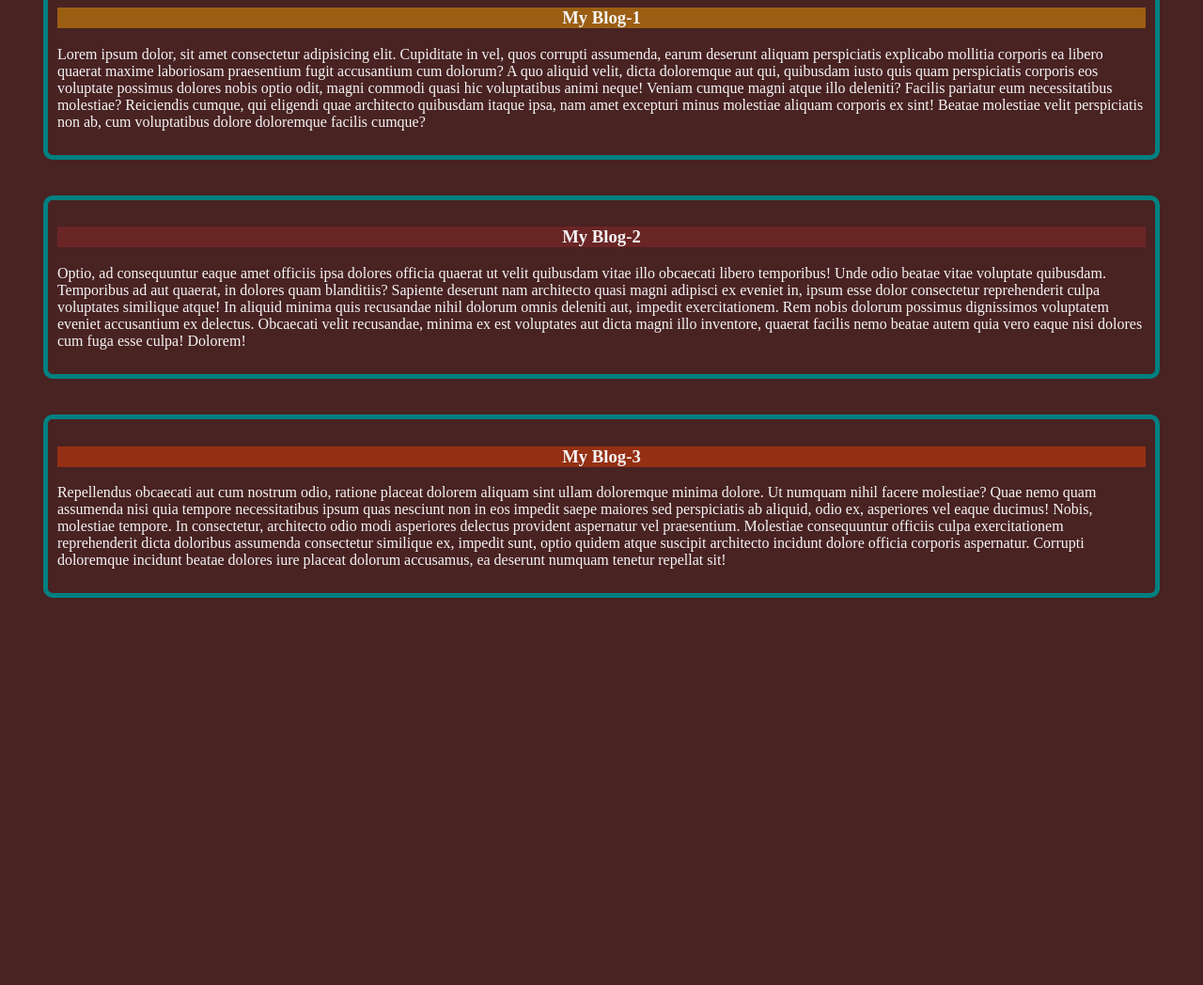
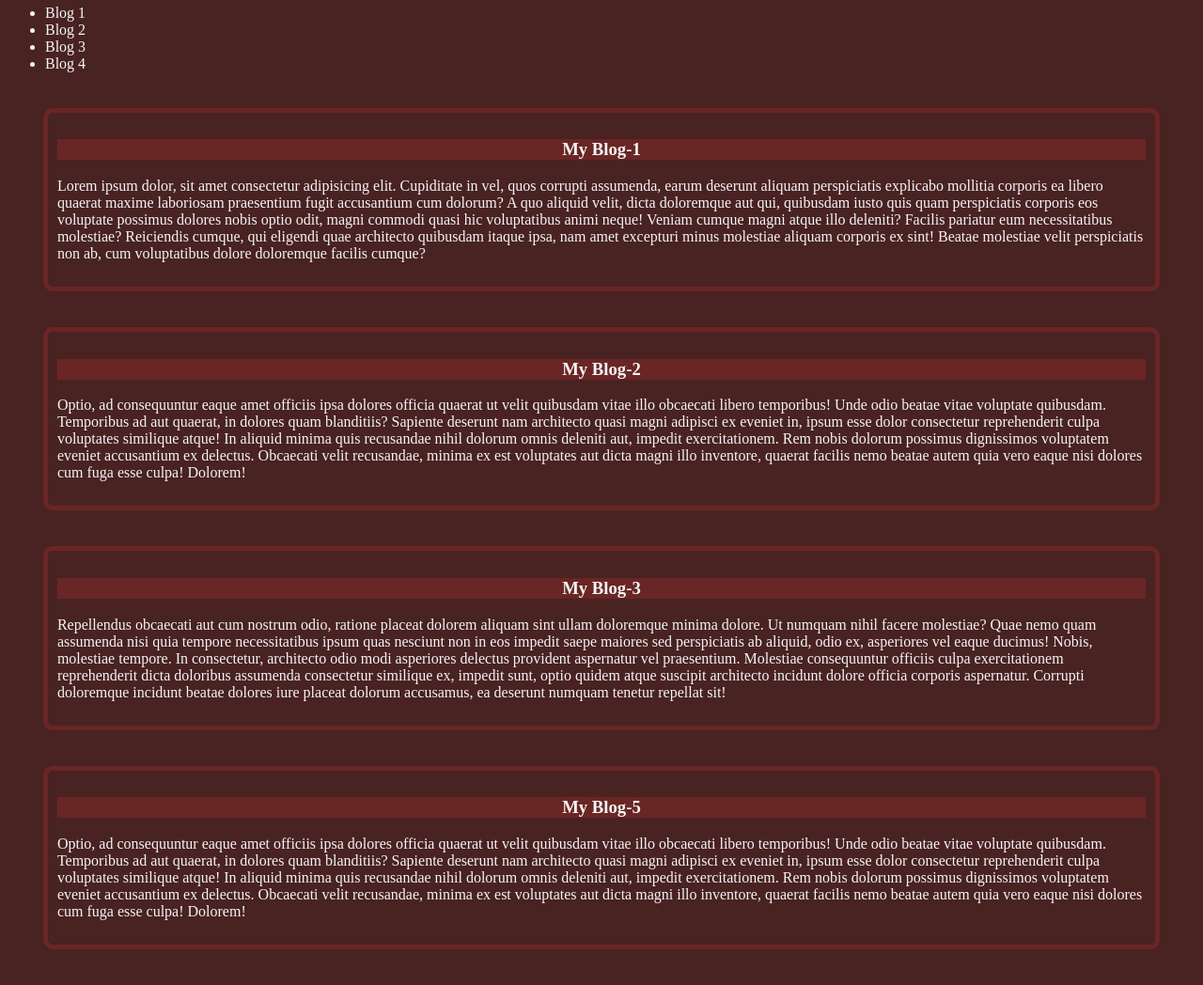
Before and after one commit to TakiKauser/dom-js, a plain HTML site: page index.html in a window 1280 px wide. Shown: the part 122-1170 px from the top of the page at 94% size. Before the commit the page ends 800 px from the top, so only its background shows below. Drawn offline with Linux system fonts and the light colour scheme.

Commit message:
appendChild

```diff
--- a/index.html
+++ b/index.html
@@ -16,7 +16,15 @@
     </header>
     <main>
         <!-- blog section starts -->
-        <section class="blogs">
+        <section id="blogs" class="blogs">
+            <header>
+                <h2>Blogs List</h2>
+                <ul id="blog-list">
+                    <li>Blog 1</li>
+                    <li>Blog 2</li>
+                    <li>Blog 3</li>
+                </ul>
+            </header>
             <article class="blog">
                 <h3 id="first-title" class="title">My Blog-1</h3>
                 <p>Lorem ipsum dolor, sit amet consectetur adipisicing elit. Cupiditate in vel, quos corrupti assumenda, earum deserunt aliquam perspiciatis explicabo mollitia corporis ea libero quaerat maxime laboriosam praesentium fugit accusantium cum dolorum? A quo aliquid velit, dicta doloremque aut qui, quibusdam iusto quis quam perspiciatis corporis eos voluptate possimus dolores nobis optio odit, magni commodi quasi hic voluptatibus animi neque! Veniam cumque magni atque illo deleniti? Facilis pariatur eum necessitatibus molestiae? Reiciendis cumque, qui eligendi quae architecto quibusdam itaque ipsa, nam amet excepturi minus molestiae aliquam corporis ex sint! Beatae molestiae velit perspiciatis non ab, cum voluptatibus dolore doloremque facilis cumque?</p>
--- a/js/script.js
+++ b/js/script.js
@@ -22,11 +22,55 @@ secondTitle.style.backgroundColor = "rgba(165, 42, 42, 0.356)";
 const thirdTitle = document.getElementById("third-title");
 thirdTitle.style.backgroundColor = "rgba(255, 68, 0, 0.411)";
 
+/* ...codes are after add article codes... */
+
+// setAttribut along with nodeList, htmlCollection, parentNode, childNodes
+secondTitle2 = document.getElementById("second-title");
+// secondTitle2.getAttribute("style");
+secondTitle2.setAttribute("title", "ToolTip using Javascript");
+
+// create and add element using javascript
+
+// step 1: create element
+const li = document.createElement("li");
+li.innerText = "Blog 4";
+
+// step 2: where to add
+const ul = document.getElementById("blog-list");
+
+// step 3: append new element
+ul.appendChild(li);
+
+// add article
+const article = document.createElement("article");
+article.classList.add("blog");
+const h3 = document.createElement("h3");
+h3.classList.add("title");
+h3.innerText = "My Blog-4";
+const p = document.createElement("p");
+p.innerText = "Optio, ad consequuntur eaque amet officiis ipsa dolores officia quaerat ut velit quibusdam vitae illo obcaecati libero temporibus! Unde odio beatae vitae voluptate quibusdam. Temporibus ad aut quaerat, in dolores quam blanditiis? Sapiente deserunt nam architecto quasi magni adipisci ex eveniet in, ipsum esse dolor consectetur reprehenderit culpa voluptates similique atque! In aliquid minima quis recusandae nihil dolorum omnis deleniti aut, impedit exercitationem. Rem nobis dolorum possimus dignissimos voluptatem eveniet accusantium ex delectus. Obcaecati velit recusandae, minima ex est voluptates aut dicta magni illo inventore, quaerat facilis nemo beatae autem quia vero eaque nisi dolores cum fuga esse culpa! Dolorem!";
+
+article.appendChild(h3);
+article.appendChild(p);
+
+// parent of article
+const blogSection = document.getElementById("blogs");
+blogSection.appendChild(article);
+
+// another way to add an article/element
+const article5 = document.createElement("article");
+article.classList.add("blog");
+
+article.innerHTML = `
+<h3 class="title">My Blog-5</h3>
+<p>Optio, ad consequuntur eaque amet officiis ipsa dolores officia quaerat ut velit quibusdam vitae illo obcaecati libero temporibus! Unde odio beatae vitae voluptate quibusdam. Temporibus ad aut quaerat, in dolores quam blanditiis? Sapiente deserunt nam architecto quasi magni adipisci ex eveniet in, ipsum esse dolor consectetur reprehenderit culpa voluptates similique atque! In aliquid minima quis recusandae nihil dolorum omnis deleniti aut, impedit exercitationem. Rem nobis dolorum possimus dignissimos voluptatem eveniet accusantium ex delectus. Obcaecati velit recusandae, minima ex est voluptates aut dicta magni illo inventore, quaerat facilis nemo beatae autem quia vero eaque nisi dolores cum fuga esse culpa! Dolorem!</p>
+`;
+
 // exploring getElementsByclass
 const blogs = document.getElementsByClassName("blog");
 for (const blog of blogs){
     // console.log(blog);
-    blog.style.border = "5px solid teal";
+    blog.style.border = "5px solid rgba(165, 42, 42, 0.356)";
     blog.style.borderRadius = "10px";
     blog.style.margin = "3%";
     blog.style.padding = "10px";
@@ -35,9 +79,5 @@ for (const blog of blogs){
 const titles = document.getElementsByClassName("title");
 for (const title of titles){
     title.style.textAlign = "center";
+    title.style.backgroundColor = "rgba(165, 42, 42, 0.356)";
 }
-
-// setAttribut along with nodeList, htmlCollection, parentNode, childNodes
-secondTitle2 = document.getElementById("second-title");
-// secondTitle2.getAttribute("style");
-secondTitle2.setAttribute("title", "ToolTip using Javascript");
```
